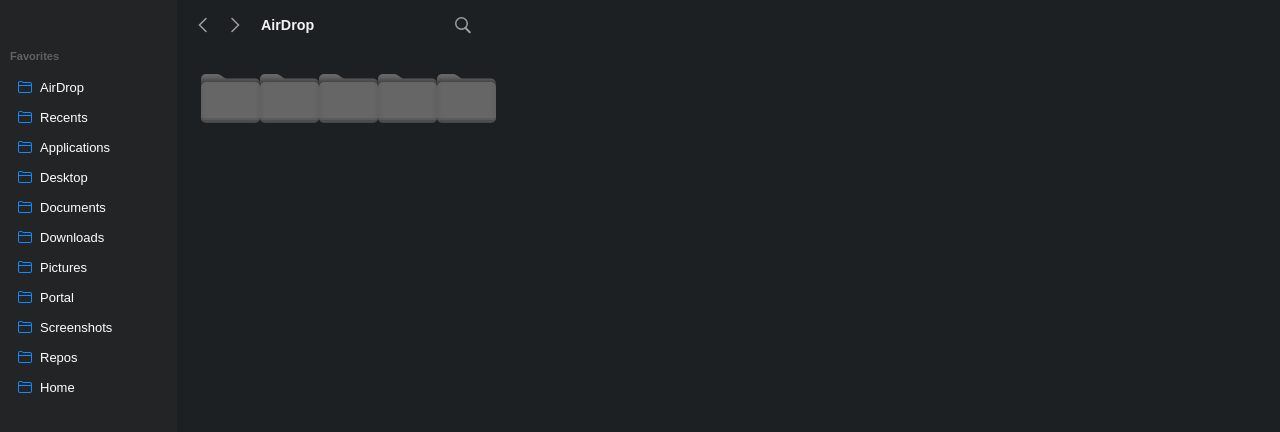
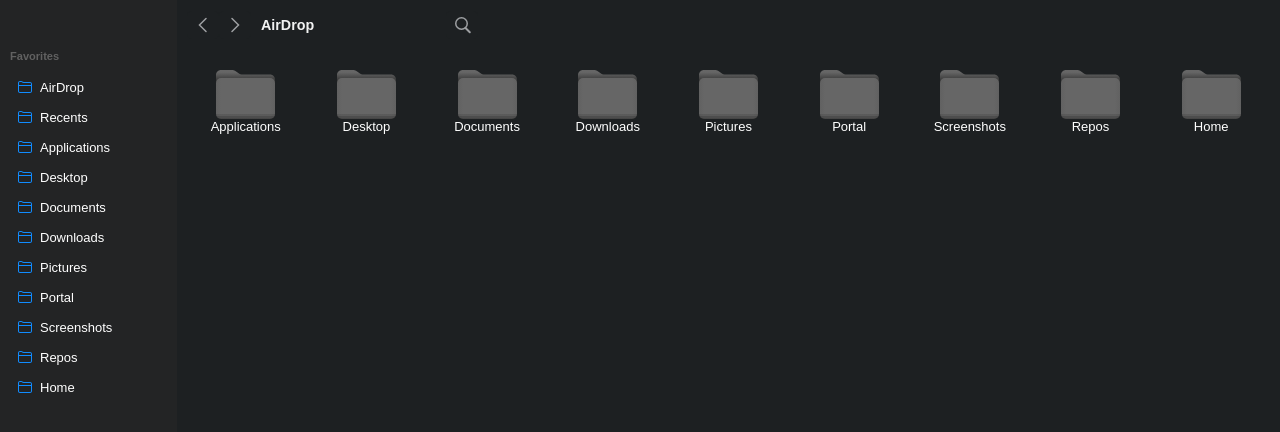
Before and after one commit to dansteren/files-client-web, a React (Create React App) app: page / in a window 1280 px wide. Shown: the top 432 px of the page. Built offline with nearby package versions, Linux system fonts and the light colour scheme.

Commit message:
Add css grid for main content area

```diff
--- a/src/App.tsx
+++ b/src/App.tsx
@@ -22,11 +22,14 @@ export default function App() {
           </button>
         </header>
         <main>
-          <Thumbnails.Folder height="49" />
-          <Thumbnails.Folder height="49" />
-          <Thumbnails.Folder height="49" />
-          <Thumbnails.Folder height="49" />
-          <Thumbnails.Folder height="49" />
+          {DB.files.map((file) => {
+            return (
+              <div className="thumbnail-item" key={file.id}>
+                <Thumbnails.Folder height="49" />
+                <span>{file.name}</span>
+              </div>
+            )
+          })}
         </main>
       </section>
     </div>
--- a/src/Sidebar.css
+++ b/src/Sidebar.css
@@ -55,3 +55,12 @@ nav.sidebar > ul > li > svg {
   padding-top: 2px;
   padding-bottom: 2px;
 }
+
+.no-select {
+  -webkit-touch-callout: none;
+  -webkit-user-select: none;
+  -khtml-user-select: none;
+  -moz-user-select: none;
+  -ms-user-select: none;
+  user-select: none;
+}
--- a/src/mockDB.ts
+++ b/src/mockDB.ts
@@ -11,5 +11,16 @@ export default {
     { id: '09', name: 'Screenshots' },
     { id: '10', name: 'Repos' },
     { id: '11', name: 'Home' }
+  ],
+  files: [
+    { id: '03', name: 'Applications', type: 'dir' },
+    { id: '04', name: 'Desktop', type: 'dir' },
+    { id: '05', name: 'Documents', type: 'dir' },
+    { id: '06', name: 'Downloads', type: 'dir' },
+    { id: '07', name: 'Pictures', type: 'dir' },
+    { id: '08', name: 'Portal', type: 'dir' },
+    { id: '09', name: 'Screenshots', type: 'dir' },
+    { id: '10', name: 'Repos', type: 'dir' },
+    { id: '11', name: 'Home', type: 'dir' }
   ]
 }
--- a/src/styles.css
+++ b/src/styles.css
@@ -59,15 +59,6 @@ section#main > header svg {
   margin-left: 10px;
 }
 
-.no-select {
-  -webkit-touch-callout: none;
-  -webkit-user-select: none;
-  -khtml-user-select: none;
-  -moz-user-select: none;
-  -ms-user-select: none;
-  user-select: none;
-}
-
 button {
   background-color: inherit;
   outline: none;
@@ -88,5 +79,20 @@ button:hover {
 }
 
 main {
-  padding: 24px;
+  padding: 20px 5px;
+  display: grid;
+  grid-template-columns: repeat(auto-fill, 110px);
+  grid-auto-rows: 110px;
+  grid-gap: 2px;
+  justify-items: center;
+  align-items: start;
+  justify-content: space-evenly;
 }
+
+.thumbnail-item {
+  display: flex;
+  flex-direction: column;
+  justify-items: center;
+  align-items: center;
+  color: white;
+}
```
